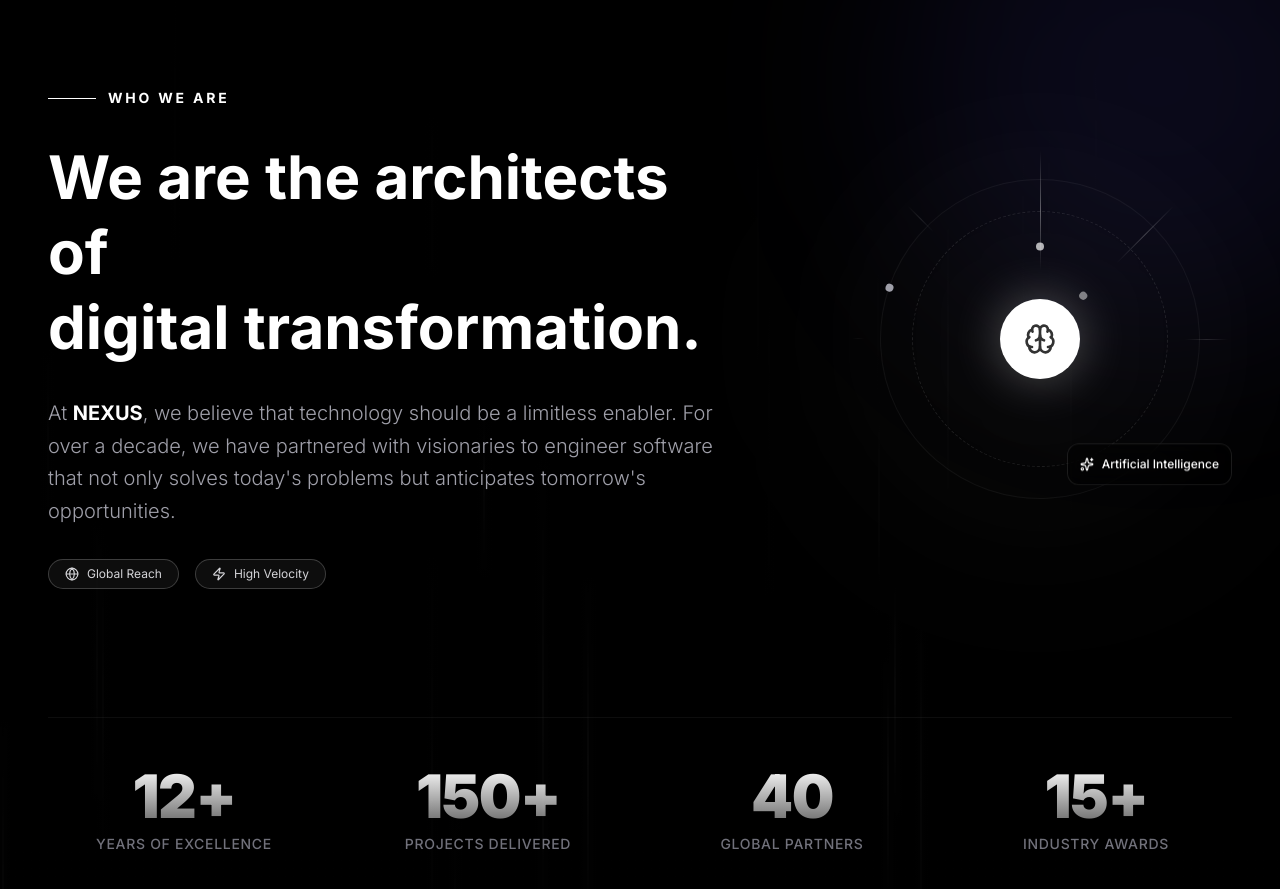
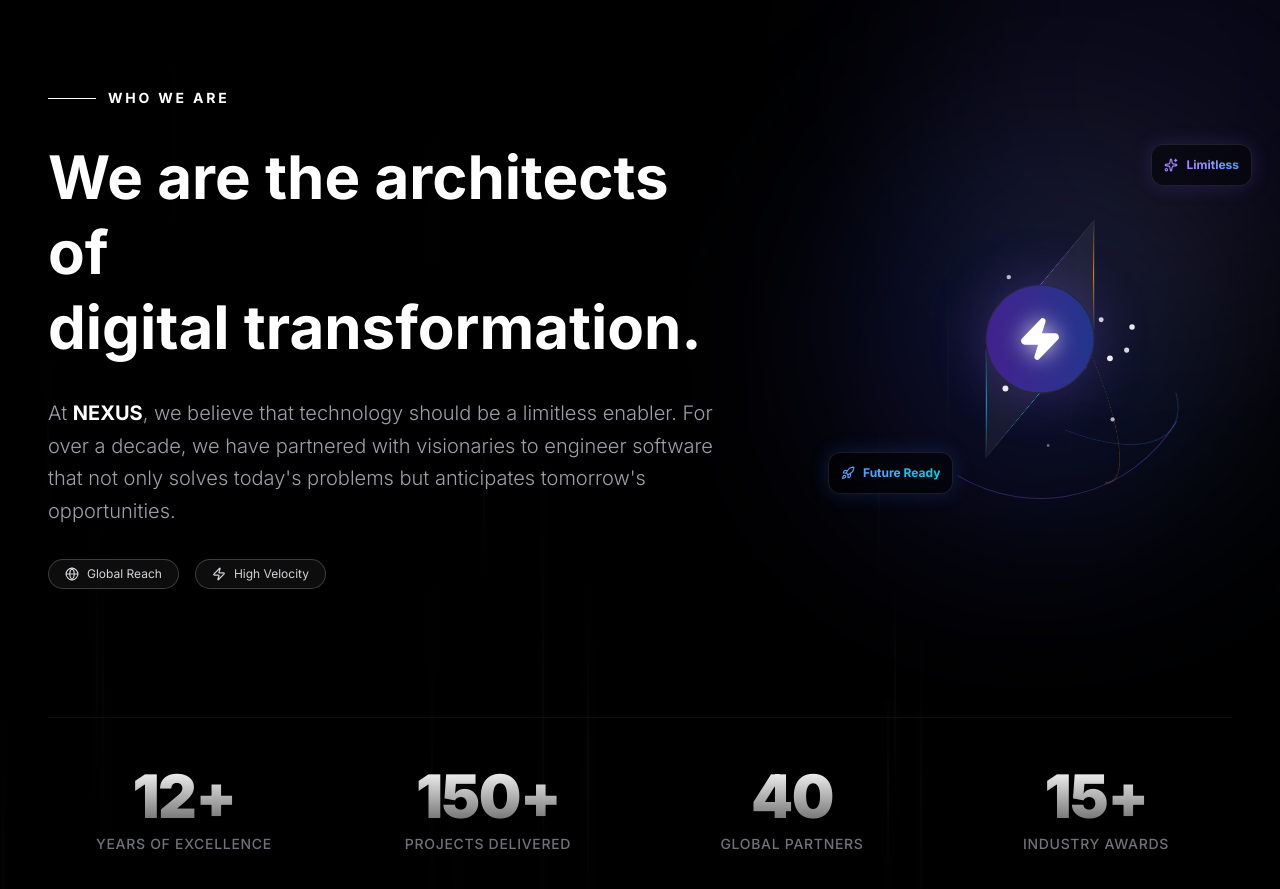
Before and after one commit to dilshandevxx/nexus-the-continuum-of-thought, a Next.js app: page / in a window 1280 px wide. Shown: the part 840-1729 px from the top of the page. Built offline with nearby package versions, Linux system fonts and the light colour scheme.

Commit message:
add quantum core animation

```diff
--- a/src/components/About.tsx
+++ b/src/components/About.tsx
@@ -131,82 +131,110 @@ export function About() {
               </motion.div>
             </div>
 
-             {/* Graphic Side - Neural Synapse */}
+             {/* Graphic Side - The Quantum Core */}
              <motion.div
                 initial={{ opacity: 0, scale: 0.8 }}
                 whileInView={{ opacity: 1, scale: 1 }}
                 viewport={{ once: true }}
                 transition={{ delay: 0.3, duration: 0.8 }}
-                className="relative hidden h-96 w-96 lg:flex items-center justify-center"
+                className="relative hidden h-96 w-96 lg:flex items-center justify-center perspective-[1000px]"
              >
-                <div className="absolute inset-0 -z-10 bg-white/5 blur-[80px] rounded-full" />
+                {/* Nebula Background - The "No Rules" Splash */}
+                <div className="absolute inset-0 -z-10 bg-gradient-to-tr from-violet-600/20 via-blue-600/20 to-amber-500/20 blur-[100px] rounded-full" />
 
-                {/* Synapse Container */}
-                <div className="relative flex h-full w-full items-center justify-center">
+                {/* Core Container */}
+                <div className="relative flex h-full w-full items-center justify-center transform-style-3d">
 
-                    {/* Central Core (The "Idea") */}
-                    <div className="relative z-10 flex h-20 w-20 items-center justify-center rounded-full bg-white shadow-[0_0_50px_rgba(255,255,255,0.3)]">
-                         <div className="absolute inset-0 animate-ping rounded-full bg-white/20" />
-                         <Brain className="h-8 w-8 text-black" />
-                    </div>
-
-                    {/* Radiating Connections */}
-                    {[...Array(8)].map((_, i) => (
+                    {/* 1. The Energy Field (Outer Particles) */}
+                    {[...Array(3)].map((_, i) => (
                         <motion.div
-                            key={i}
-                            className="absolute h-full w-2"
-                            style={{ rotate: `${i * 45}deg` }}
-                        >
-                            <motion.div
-                                animate={{ height: ["0%", "45%", "0%"], opacity: [0, 1, 0] }}
-                                transition={{
-                                    duration: 3,
-                                    repeat: Infinity,
-                                    delay: i * 0.2,
-                                    ease: "easeInOut"
-                                }}
-                                className="mx-auto mt-[50%] w-[1px] bg-gradient-to-t from-transparent via-white/50 to-transparent"
-                            />
-
-                            {/* Orbiting Node at end of path */}
-                            <motion.div
-                                animate={{ y: [0, -140, 0], opacity: [0, 1, 0] }}
-                                transition={{
-                                    duration: 3,
-                                    repeat: Infinity,
-                                    delay: i * 0.2,
-                                    ease: "easeInOut"
-                                }}
-                                className="absolute top-1/2 left-1/2 h-2 w-2 -translate-x-1/2 rounded-full bg-white"
-                            />
-                        </motion.div>
+                            key={`ring-${i}`}
+                            className="absolute h-80 w-80 rounded-full border border-transparent"
+                            style={{
+                                borderTopColor: i === 0 ? '#8b5cf6' : i === 1 ? '#3b82f6' : '#f59e0b', // Violet, Blue, Amber
+                                opacity: 0.3,
+                                rotateX: i * 60,
+                                rotateY: i * 30
+                            }}
+                            animate={{ rotateZ: 360 }}
+                            transition={{ duration: 15 + i * 5, repeat: Infinity, ease: "linear" }}
+                        />
                     ))}
 
-                    {/* Orbiting Satellite Rings */}
+                    {/* 2. The Geometric Cage (Cube) */}
                     <motion.div
-                        animate={{ rotate: 360 }}
-                        transition={{ duration: 25, repeat: Infinity, ease: "linear" }}
-                        className="absolute h-64 w-64 rounded-full border border-dashed border-white/10"
-                    />
+                        animate={{ rotateX: 360, rotateY: 360 }}
+                        transition={{ duration: 20, repeat: Infinity, ease: "linear" }}
+                        className="absolute h-48 w-48 border border-white/10 bg-white/5 backdrop-blur-sm"
+                        style={{ transformStyle: "preserve-3d" }}
+                    >
+                         {/* Glowing Edges */}
+                         <div className="absolute inset-x-0 top-0 h-[1px] bg-gradient-to-r from-transparent via-cyan-500 to-transparent" />
+                         <div className="absolute inset-x-0 bottom-0 h-[1px] bg-gradient-to-r from-transparent via-violet-500 to-transparent" />
+                         <div className="absolute inset-y-0 left-0 w-[1px] bg-gradient-to-b from-transparent via-amber-500 to-transparent" />
+                         <div className="absolute inset-y-0 right-0 w-[1px] bg-gradient-to-b from-transparent via-cyan-500 to-transparent" />
+                    </motion.div>
+
+                    {/* 3. The Core Singularity (Sphere) */}
                     <motion.div
-                        animate={{ rotate: -360 }}
-                        transition={{ duration: 35, repeat: Infinity, ease: "linear" }}
-                        className="absolute h-80 w-80 rounded-full border border-white/5"
+                        animate={{ scale: [1, 1.2, 1] }}
+                        transition={{ duration: 3, repeat: Infinity, ease: "easeInOut" }}
+                        className="relative z-10 h-24 w-24 rounded-full bg-[#0c121e] border border-white/10 shadow-[0_0_50px_rgba(139,92,246,0.3)] flex items-center justify-center overflow-hidden"
                     >
-                         <div className="absolute top-0 left-1/2 h-2 w-2 -translate-x-1/2 -translate-y-1/2 rounded-full bg-zinc-400" />
+                        {/* Fluid Gradient Inside */}
+                        <motion.div
+                            className="absolute inset-0 bg-gradient-to-br from-violet-600 to-blue-600 opacity-50"
+                            animate={{ rotate: 360 }}
+                            transition={{ duration: 8, repeat: Infinity, ease: "linear" }}
+                        />
+                        <div className="relative z-20">
+                            <Zap className="h-10 w-10 text-white drop-shadow-[0_0_10px_rgba(255,255,255,0.8)]" fill="currentColor" />
+                        </div>
                     </motion.div>
+
+                    {/* Floating Particles */}
+                    {[...Array(20)].map((_, i) => (
+                        <motion.div
+                            key={`p-${i}`}
+                            className="absolute h-1 w-1 rounded-full bg-white"
+                            initial={{ x: 0, y: 0, opacity: 0 }}
+                            animate={{
+                                x: (Math.random() - 0.5) * 300,
+                                y: (Math.random() - 0.5) * 300,
+                                opacity: [0, 1, 0],
+                                scale: [0, 1.5, 0]
+                            }}
+                            transition={{
+                                duration: 3 + Math.random() * 2,
+                                repeat: Infinity,
+                                delay: Math.random() * 2,
+                                ease: "easeOut"
+                            }}
+                        />
+                    ))}
 
                 </div>
 
-                {/* Floating "Intelligence" Card */}
+                {/* Glass Cards - "Artifacts" */}
                 <motion.div
-                    animate={{ y: [0, -10, 0] }}
-                    transition={{ duration: 4, repeat: Infinity, ease: "easeInOut" }}
-                    className="absolute bottom-10 right-0 z-20 rounded-xl border border-white/10 bg-black/40 p-3 backdrop-blur-md"
+                    animate={{ y: [0, -15, 0] }}
+                    transition={{ duration: 6, repeat: Infinity, ease: "easeInOut" }}
+                    className="absolute top-0 right-[-20px] z-20 rounded-xl border border-white/10 bg-black/40 p-3 backdrop-blur-md shadow-[0_0_20px_rgba(139,92,246,0.2)]"
                 >
                     <div className="flex items-center gap-2">
-                        <Sparkles size={14} className="text-white" />
-                        <span className="text-xs font-medium text-white">Artificial Intelligence</span>
+                        <Sparkles size={14} className="text-violet-400" />
+                        <span className="text-xs font-bold text-transparent bg-clip-text bg-gradient-to-r from-violet-400 to-blue-400">Limitless</span>
+                    </div>
+                </motion.div>
+
+                <motion.div
+                    animate={{ y: [0, 15, 0] }}
+                    transition={{ duration: 7, repeat: Infinity, ease: "easeInOut", delay: 1 }}
+                    className="absolute bottom-10 left-[-20px] z-20 rounded-xl border border-white/10 bg-black/40 p-3 backdrop-blur-md shadow-[0_0_20px_rgba(59,130,246,0.2)]"
+                >
+                    <div className="flex items-center gap-2">
+                        <Rocket size={14} className="text-blue-400" />
+                        <span className="text-xs font-bold text-transparent bg-clip-text bg-gradient-to-r from-blue-400 to-cyan-400">Future Ready</span>
                     </div>
                 </motion.div>
 
```
